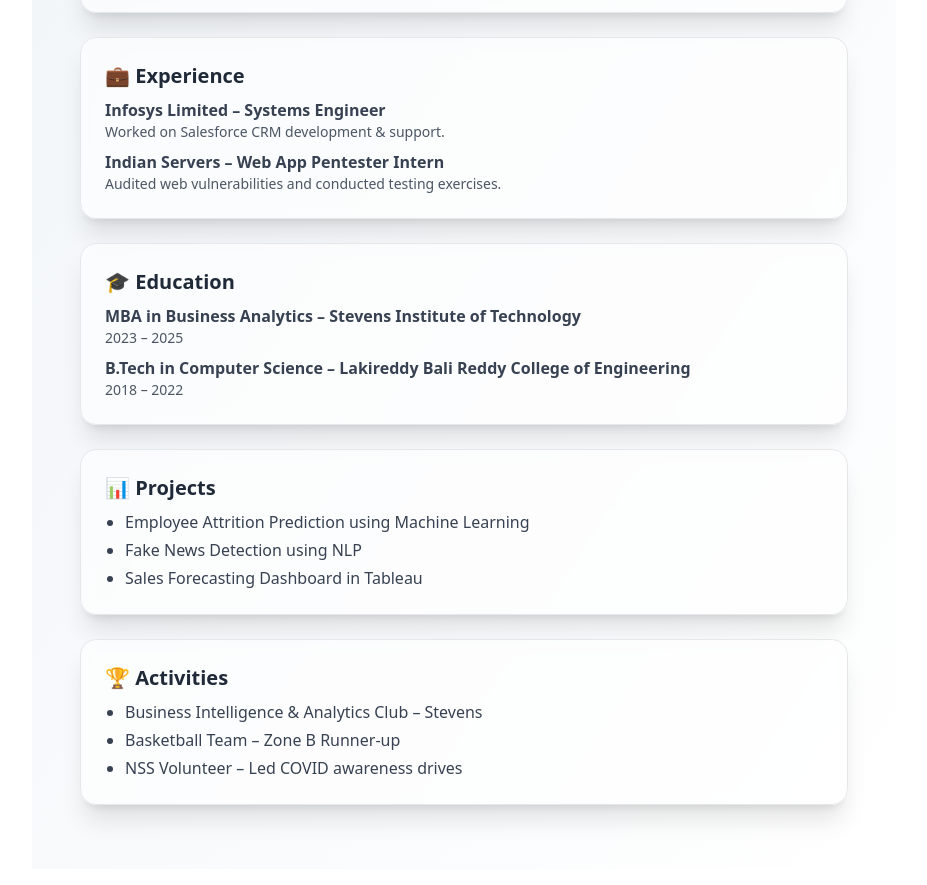
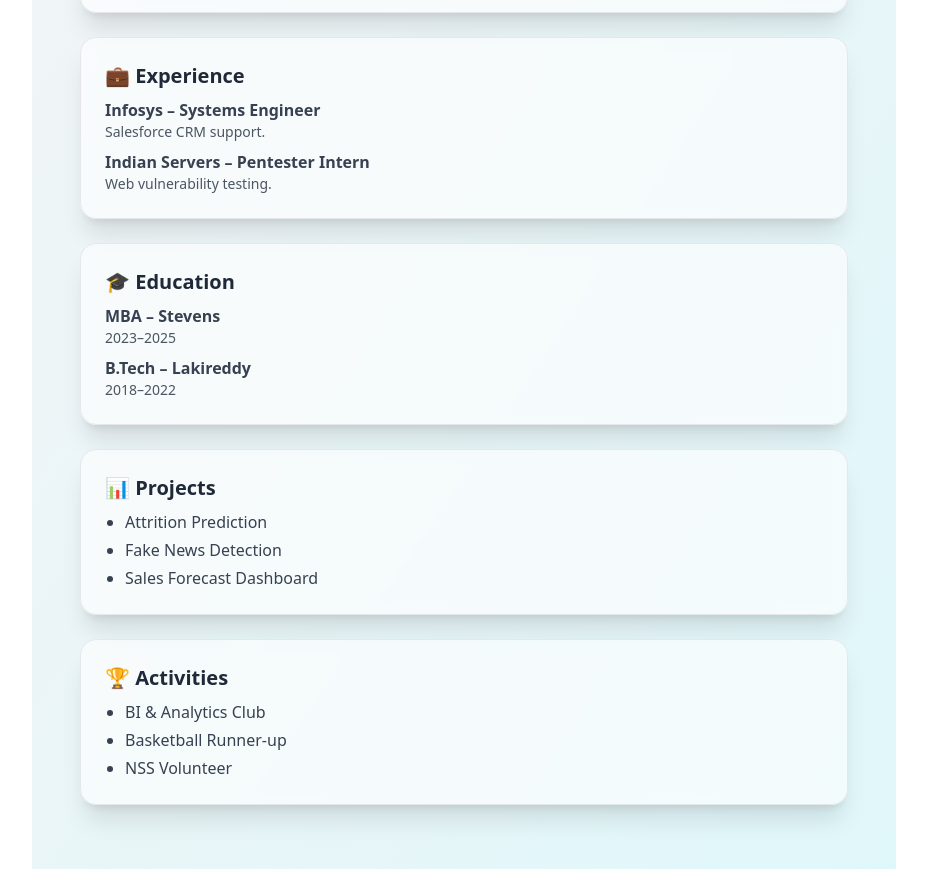
Before and after one commit to shannu9/shanmukh-resume-site-Final, a React (Vite) app: page / in a window 1280 px wide. Shown: the part 503-1388 px from the top of the page, without its empty margins (176-1103 px from the left). Built offline with nearby package versions, Linux system fonts and the light colour scheme.

Commit message:
Update of resume page

```diff
--- a/src/pages/CertificationsPage.jsx
+++ b/src/pages/CertificationsPage.jsx
@@ -1,8 +1,8 @@
 export default function CertificationsPage() {
   return (
-    <div>
-      <h1 className="text-2xl font-bold mb-4">Certifications</h1>
-      <p>Certifications page content will go here.</p>
+    <div className="bg-gradient-to-br from-[#f3f4f6] to-[#e0f7fa] min-h-screen py-10 px-4 bg-emoji-pattern">
+      <h1 className="text-3xl font-bold text-center text-gray-800 mb-8">📜 Certifications</h1>
+      <div className="max-w-4xl mx-auto text-center text-gray-700">Add certificates dynamically with images or badges. Coming soon!</div>
     </div>
   );
 }
--- a/src/pages/ProjectsPage.jsx
+++ b/src/pages/ProjectsPage.jsx
@@ -1,8 +1,31 @@
+import { motion } from 'framer-motion';
+
 export default function ProjectsPage() {
+  const projects = [
+    { title: "Employee Attrition", description: "Predict employee churn using ML.", type: "🛠 Tool", tags: ["Python", "Sklearn"] },
+    { title: "Fake News Detection", description: "Classify fake news using NLP.", type: "📘 Blog", tags: ["Python", "NLP"] },
+    { title: "Sales Dashboard", description: "Interactive Tableau dashboard.", type: "🛠 Tool", tags: ["Tableau"] }
+  ];
+
   return (
-    <div>
-      <h1 className="text-2xl font-bold mb-4">Projects</h1>
-      <p>Projects page content will go here.</p>
+    <div className="bg-gradient-to-br from-[#f3f4f6] to-[#e0f7fa] min-h-screen py-10 px-4 bg-emoji-pattern">
+      <h1 className="text-3xl font-bold text-center mb-8 text-gray-800">💼 My Projects</h1>
+      <div className="grid md:grid-cols-2 gap-6 max-w-5xl mx-auto">
+        {projects.map((project, i) => (
+          <motion.div
+            key={i}
+            initial={{ opacity: 0, y: 30 }}
+            whileInView={{ opacity: 1, y: 0 }}
+            viewport={{ once: true }}
+            transition={{ duration: 0.4 }}
+            className="bg-white/60 backdrop-blur shadow-lg border border-gray-200 rounded-2xl p-5"
+          >
+            <h2 className="text-xl font-semibold mb-1">{project.title} {project.type}</h2>
+            <p className="text-gray-700 mb-2">{project.description}</p>
+            <div className="flex flex-wrap gap-2">{project.tags.map(tag => <span key={tag} className="bg-purple-100 text-purple-800 text-xs px-3 py-1 rounded-full">{tag}</span>)}</div>
+          </motion.div>
+        ))}
+      </div>
     </div>
   );
 }
--- a/src/pages/ResumePage.jsx
+++ b/src/pages/ResumePage.jsx
@@ -15,69 +15,17 @@
 
 export default function ResumePage() {
   return (
-    <div className="bg-gradient-to-br from-[#f0f4f8] to-[#ffffff] min-h-screen py-10 px-4">
+    <div className="bg-gradient-to-br from-[#f3f4f6] to-[#e0f7fa] min-h-screen py-10 px-4 bg-emoji-pattern">
       <div className="text-center mb-10">
         <h1 className="text-4xl font-extrabold text-gray-900">Shanmukh Sri Surya Gopi</h1>
         <p className="text-md text-gray-600 mt-2">MBA Analytics @ Stevens | Ex-Infosys | Tech + Strategy</p>
       </div>
-
-      {sectionCard(
-        "📞 Contact",
-        <ul className="space-y-1">
-          <li>Email: shanmukh@example.com</li>
-          <li>Phone: +1 (234) 567-8900</li>
-          <li>LinkedIn: linkedin.com/in/shanmukh</li>
-        </ul>
-      )}
-
-      {sectionCard(
-        "🛠 Skills",
-        <div className="flex flex-wrap gap-2">
-          {["Python", "Java", "SQL", "R", "Tableau", "Salesforce", "Excel", "Firebase", "Git"].map(skill => (
-            <span key={skill} className="bg-blue-100 text-blue-800 text-sm px-3 py-1 rounded-full hover:scale-105 transition">
-              {skill}
-            </span>
-          ))}
-        </div>
-      )}
-
-      {sectionCard(
-        "💼 Experience",
-        <>
-          <p className="font-semibold">Infosys Limited – Systems Engineer</p>
-          <p className="text-sm text-gray-600 mb-2">Worked on Salesforce CRM development & support.</p>
-          <p className="font-semibold">Indian Servers – Web App Pentester Intern</p>
-          <p className="text-sm text-gray-600">Audited web vulnerabilities and conducted testing exercises.</p>
-        </>
-      )}
-
-      {sectionCard(
-        "🎓 Education",
-        <>
-          <p className="font-semibold">MBA in Business Analytics – Stevens Institute of Technology</p>
-          <p className="text-sm text-gray-600 mb-2">2023 – 2025</p>
-          <p className="font-semibold">B.Tech in Computer Science – Lakireddy Bali Reddy College of Engineering</p>
-          <p className="text-sm text-gray-600">2018 – 2022</p>
-        </>
-      )}
-
-      {sectionCard(
-        "📊 Projects",
-        <ul className="list-disc pl-5 space-y-1">
-          <li>Employee Attrition Prediction using Machine Learning</li>
-          <li>Fake News Detection using NLP</li>
-          <li>Sales Forecasting Dashboard in Tableau</li>
-        </ul>
-      )}
-
-      {sectionCard(
-        "🏆 Activities",
-        <ul className="list-disc pl-5 space-y-1">
-          <li>Business Intelligence & Analytics Club – Stevens</li>
-          <li>Basketball Team – Zone B Runner-up</li>
-          <li>NSS Volunteer – Led COVID awareness drives</li>
-        </ul>
-      )}
+      {sectionCard("📞 Contact", <ul className="space-y-1"><li>Email: shanmukh@example.com</li><li>Phone: +1 (234) 567-8900</li><li>LinkedIn: linkedin.com/in/shanmukh</li></ul>)}
+      {sectionCard("🛠 Skills", <div className="flex flex-wrap gap-2">{["Python", "Java", "SQL", "R", "Tableau", "Salesforce", "Excel", "Firebase", "Git"].map(skill => (<span key={skill} className="bg-blue-100 text-blue-800 text-sm px-3 py-1 rounded-full hover:scale-105 transition">{skill}</span>))}</div>)}
+      {sectionCard("💼 Experience", <><p className="font-semibold">Infosys – Systems Engineer</p><p className="text-sm text-gray-600 mb-2">Salesforce CRM support.</p><p className="font-semibold">Indian Servers – Pentester Intern</p><p className="text-sm text-gray-600">Web vulnerability testing.</p></>)}
+      {sectionCard("🎓 Education", <><p className="font-semibold">MBA – Stevens</p><p className="text-sm text-gray-600 mb-2">2023–2025</p><p className="font-semibold">B.Tech – Lakireddy</p><p className="text-sm text-gray-600">2018–2022</p></>)}
+      {sectionCard("📊 Projects", <ul className="list-disc pl-5 space-y-1"><li>Attrition Prediction</li><li>Fake News Detection</li><li>Sales Forecast Dashboard</li></ul>)}
+      {sectionCard("🏆 Activities", <ul className="list-disc pl-5 space-y-1"><li>BI & Analytics Club</li><li>Basketball Runner-up</li><li>NSS Volunteer</li></ul>)}
     </div>
   );
 }
--- a/src/pages/SubjectsPage.jsx
+++ b/src/pages/SubjectsPage.jsx
@@ -1,8 +1,15 @@
 export default function SubjectsPage() {
+  const subjects = ["Business Analytics", "Data Science", "Cloud Computing", "Project Management"];
   return (
-    <div>
-      <h1 className="text-2xl font-bold mb-4">Subjects</h1>
-      <p>Subjects page content will go here.</p>
+    <div className="bg-gradient-to-br from-[#f3f4f6] to-[#e0f7fa] min-h-screen py-10 px-4 bg-emoji-pattern">
+      <h1 className="text-3xl font-bold text-center text-gray-800 mb-8">📚 Subjects</h1>
+      <div className="grid sm:grid-cols-2 gap-4 max-w-3xl mx-auto">
+        {subjects.map(subject => (
+          <div key={subject} className="bg-white/70 backdrop-blur-sm shadow rounded-2xl p-4 text-center text-gray-800 text-lg font-semibold">
+            {subject}
+          </div>
+        ))}
+      </div>
     </div>
   );
 }
```
